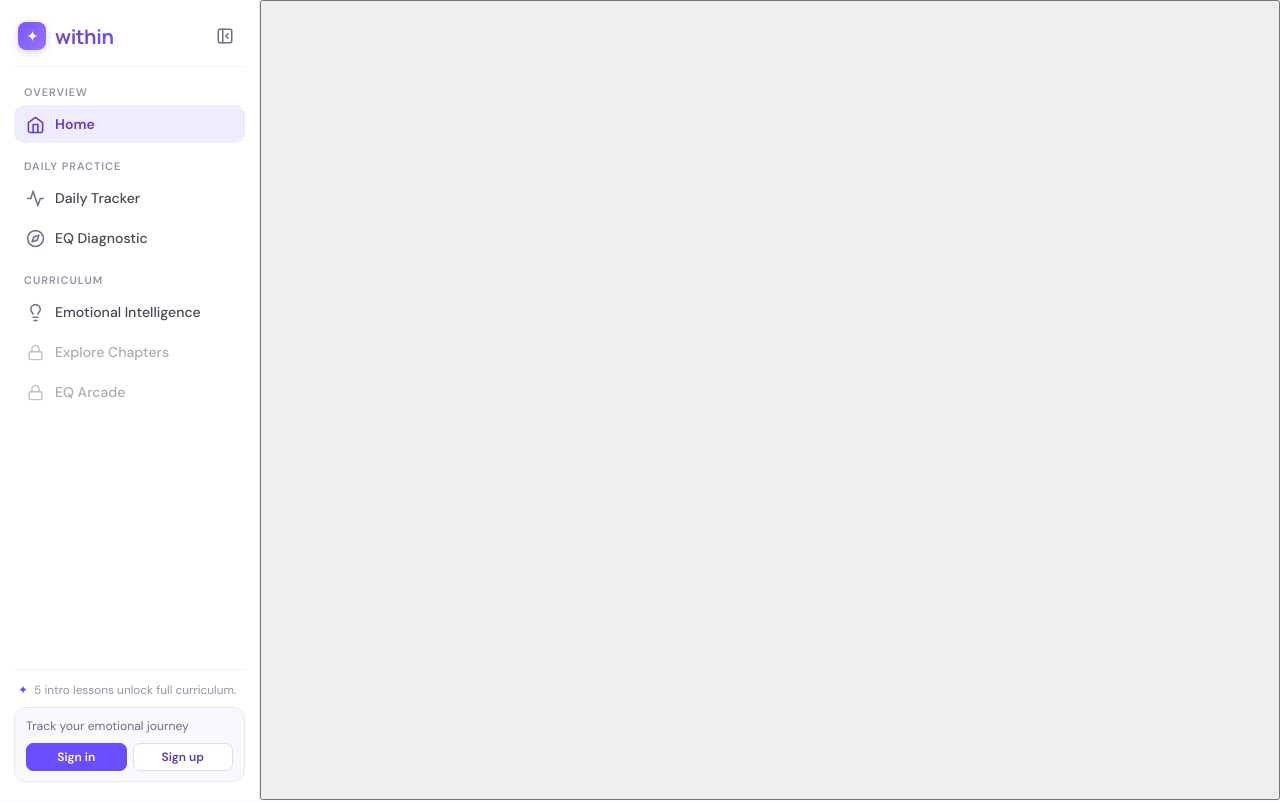
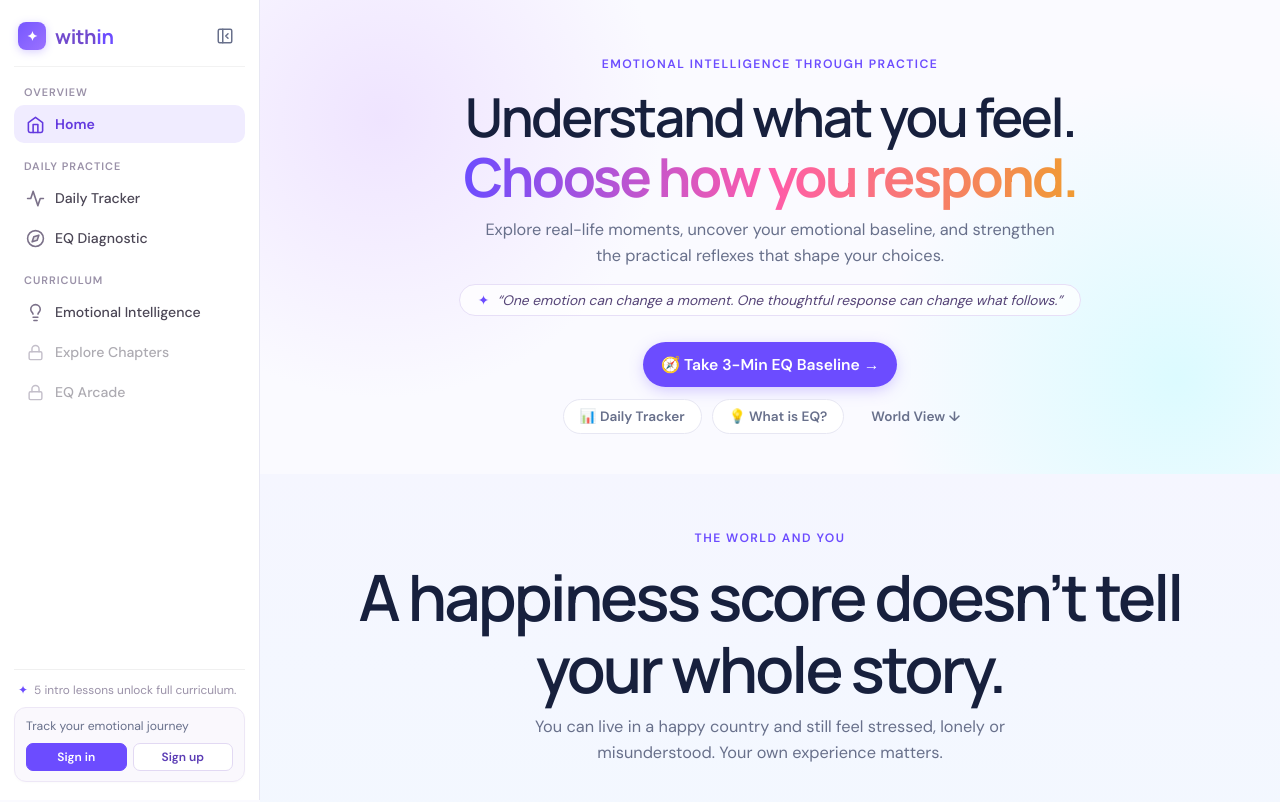
Before and after one commit to ved-it-is/within, a React (Vite) app: page / in a window 1280 px wide. Shown: the top 802 px of the page. Built offline with nearby package versions, Linux system fonts and the light colour scheme; no server answers.

Commit message:
Fix desktop grid track assignment and enable Supabase cloud sync for emotion tracker and diagnostic data

```diff
--- a/src/styles.css
+++ b/src/styles.css
@@ -28,9 +28,22 @@ a {
 }
 .app {
   display: grid;
-  grid-template-columns: 260px 1fr;
+  grid-template-columns: 260px minmax(0, 1fr);
   min-height: 100vh;
   width: 100%;
+}
+.app > .side {
+  grid-column: 1;
+  grid-row: 1;
+}
+.app > main {
+  grid-column: 2;
+  grid-row: 1;
+  min-width: 0;
+  width: 100%;
+}
+.sidebar-backdrop {
+  display: none;
 }
 .side {
   position: sticky;
@@ -2602,6 +2615,9 @@ a {
 
   /* Frosted Backdrop */
   .sidebar-backdrop {
+    display: none;
+  }
+  .sidebar-expanded .sidebar-backdrop {
     display: block;
     position: fixed;
     inset: 0;
```
Also changed, not shown: src/lib/progressStorage.js.
